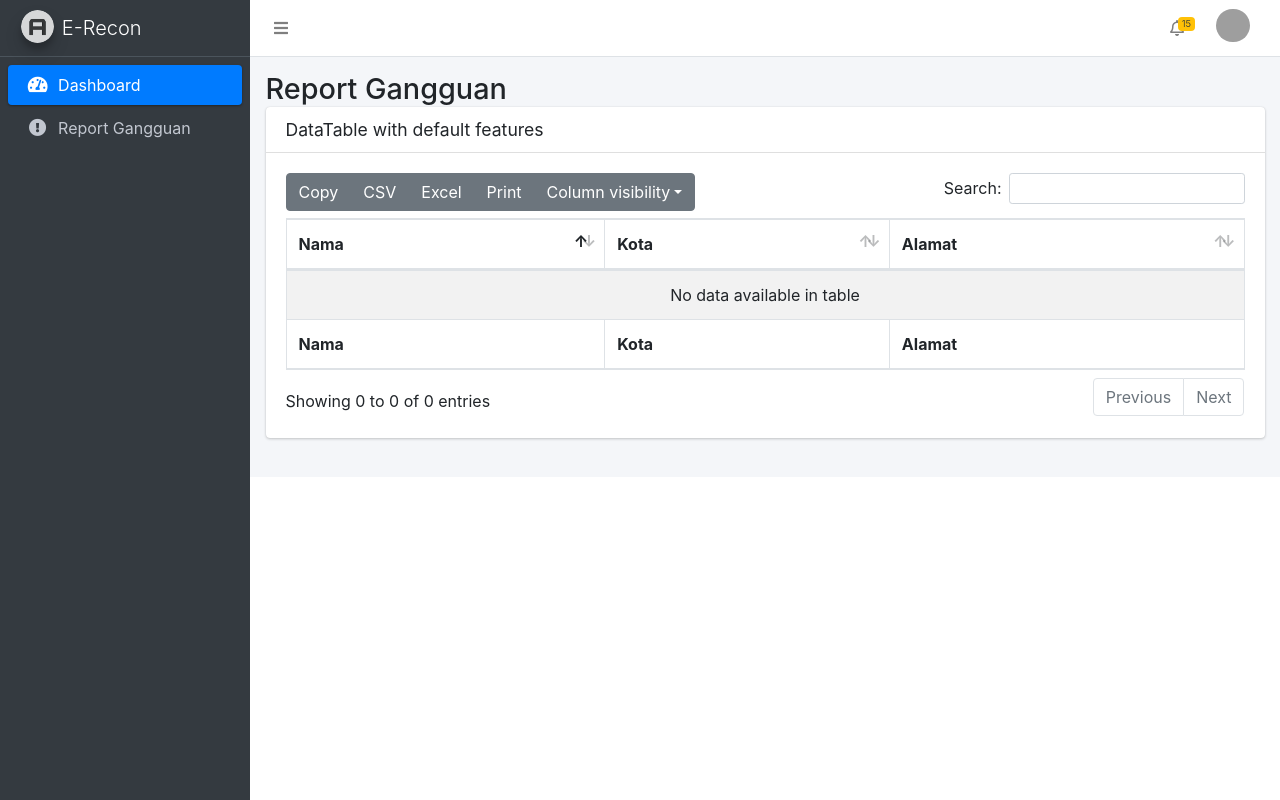
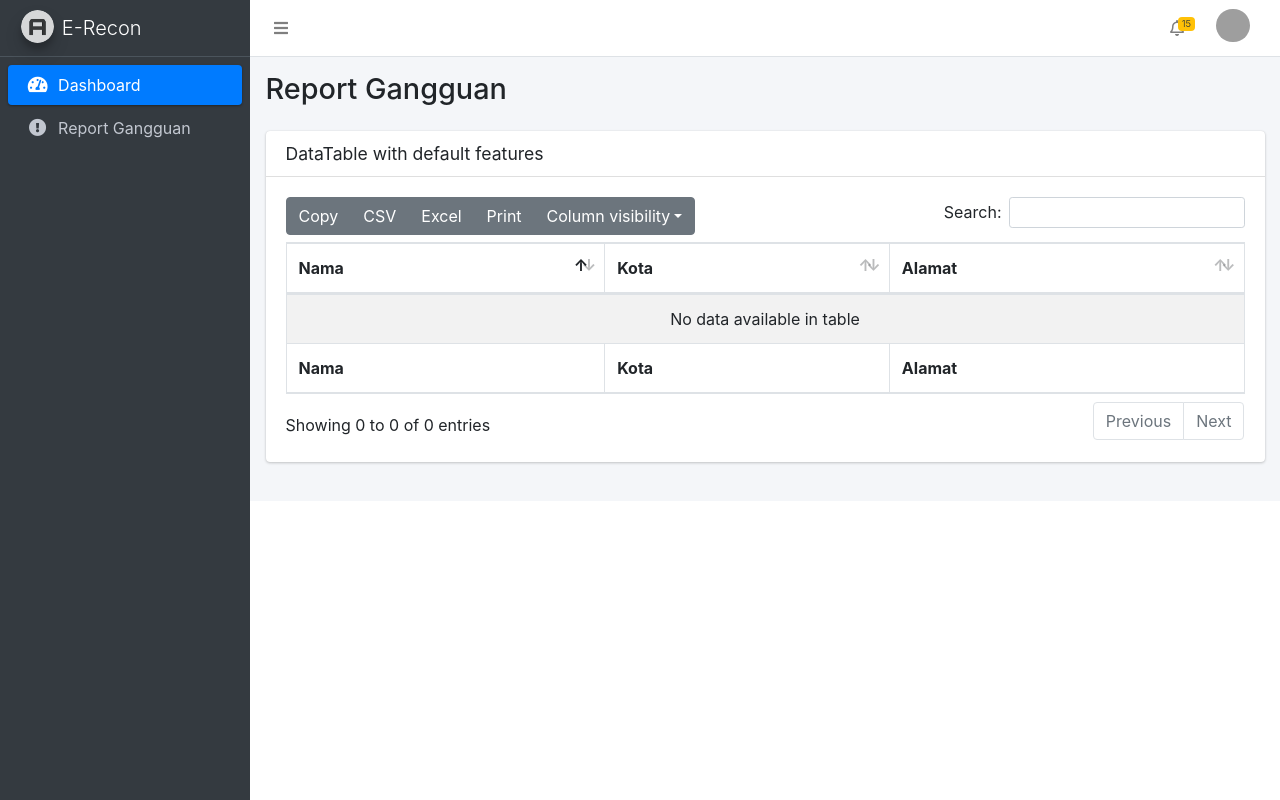
Before and after one commit to ivanhanif03/e-recon, a CodeIgniter 4 app: template app/Views/pages/gangguan.php in a window 1280 px wide. Run offline with PHP 8.4 and a stand-in for CodeIgniter, Linux system fonts and the light colour scheme; the template is opened without the code that fills it, so the values that code supplies are empty; some libraries are stand-ins or nearby versions; grey boxes are pictures that could not be loaded.

Commit message:
update view gangguan

```diff
--- a/app/Views/pages/gangguan.php
+++ b/app/Views/pages/gangguan.php
@@ -6,7 +6,7 @@
         <div class="container-fluid">
             <div class="row mb-2">
                 <div class="col-12">
-                    <h1 class="m-0">Report Gangguan</h1>
+                    <h1 class="mb-4">Report Gangguan</h1>
 
                     <div class="card">
                         <div class="card-header">
```
